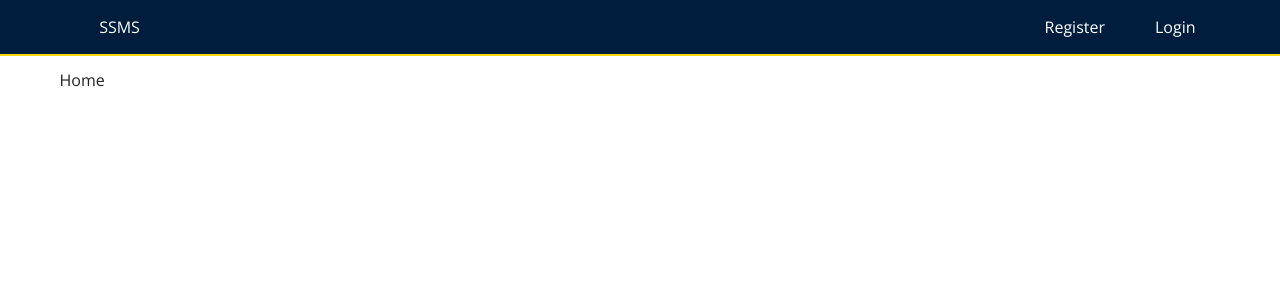
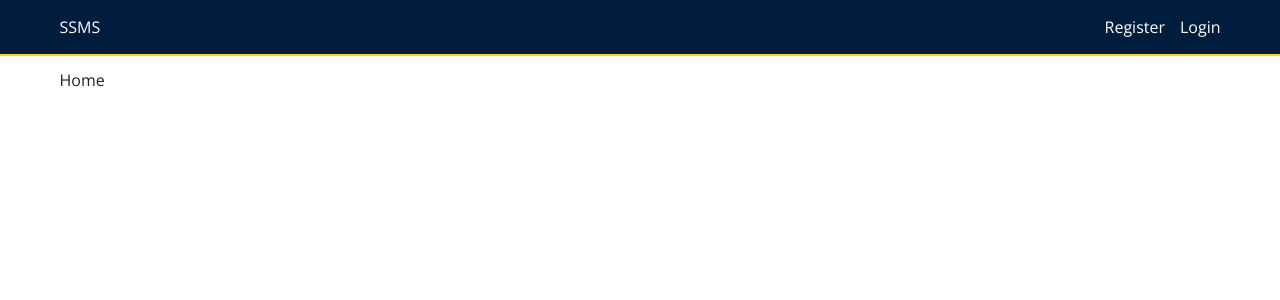
Before and after one commit to agusrichard/school-management-system-client, a Vue app: page / in a window 1280 px wide. Shown: the top 300 px of the page. Built offline with nearby package versions, Linux system fonts and the light colour scheme.

Commit message:
style: change navbar style

```diff
--- a/src/components/navbar.vue
+++ b/src/components/navbar.vue
@@ -2,7 +2,7 @@
   <nav>
     <Container>
       <div class="navbar-content">
-        <router-link to="/">SSMS</router-link>
+        <router-link to="/" class="ssms-logo">SSMS</router-link>
         <div>
           <router-link to="/auth/register">Register</router-link>
           <router-link to="/auth/login">Login</router-link>
@@ -37,16 +37,20 @@ div.navbar-content {
 
 .v-application a {
   color: white;
-  margin: 0 10px;
   transition: 0.2s;
   min-width: 100px;
-  padding: 5px 15px;
+  margin-left: 15px;
   text-align: center;
   border-radius: 10px;
   text-decoration: none;
 }
 
 .v-application a:hover {
-  background: var(--mikado-yellow);
+  color: var(--mikado-yellow);
+}
+
+.ssms-logo {
+  margin-left: 0 !important;
+  text-align: left !important;
 }
 </style>
```
